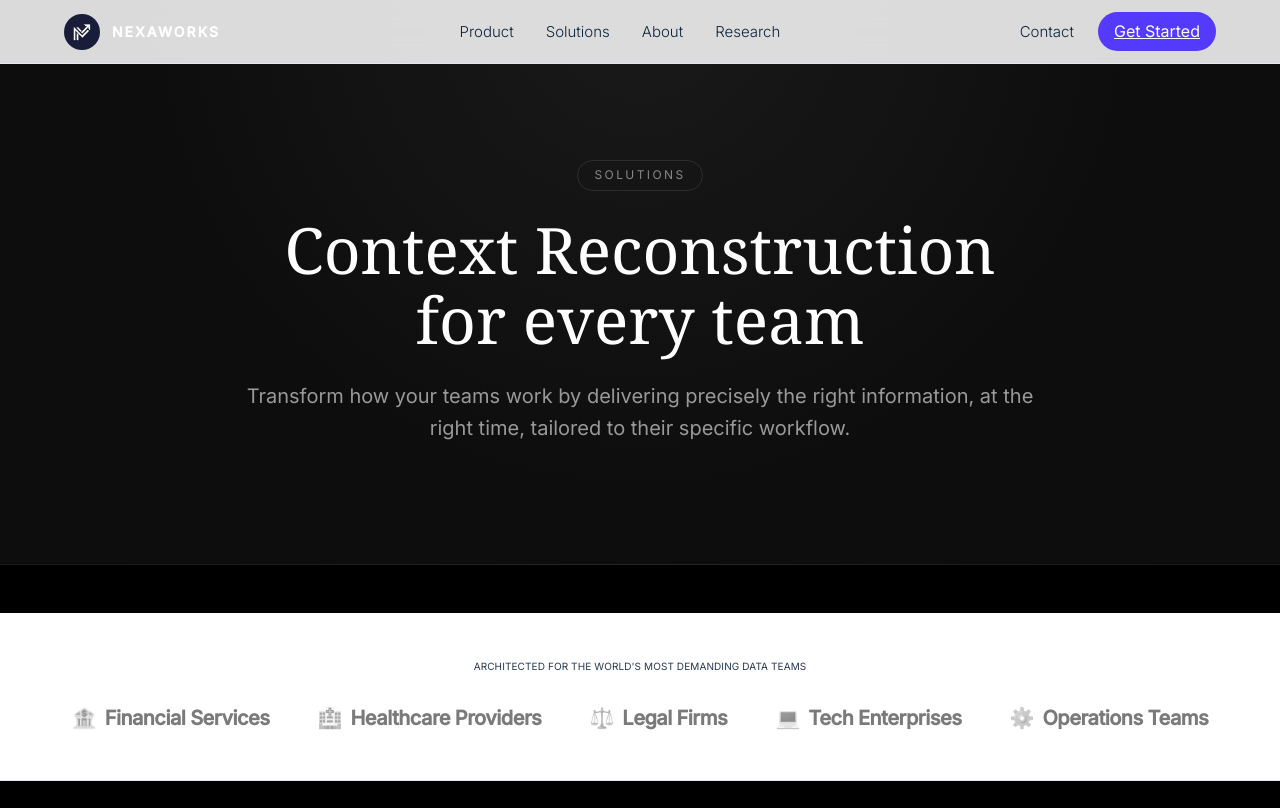
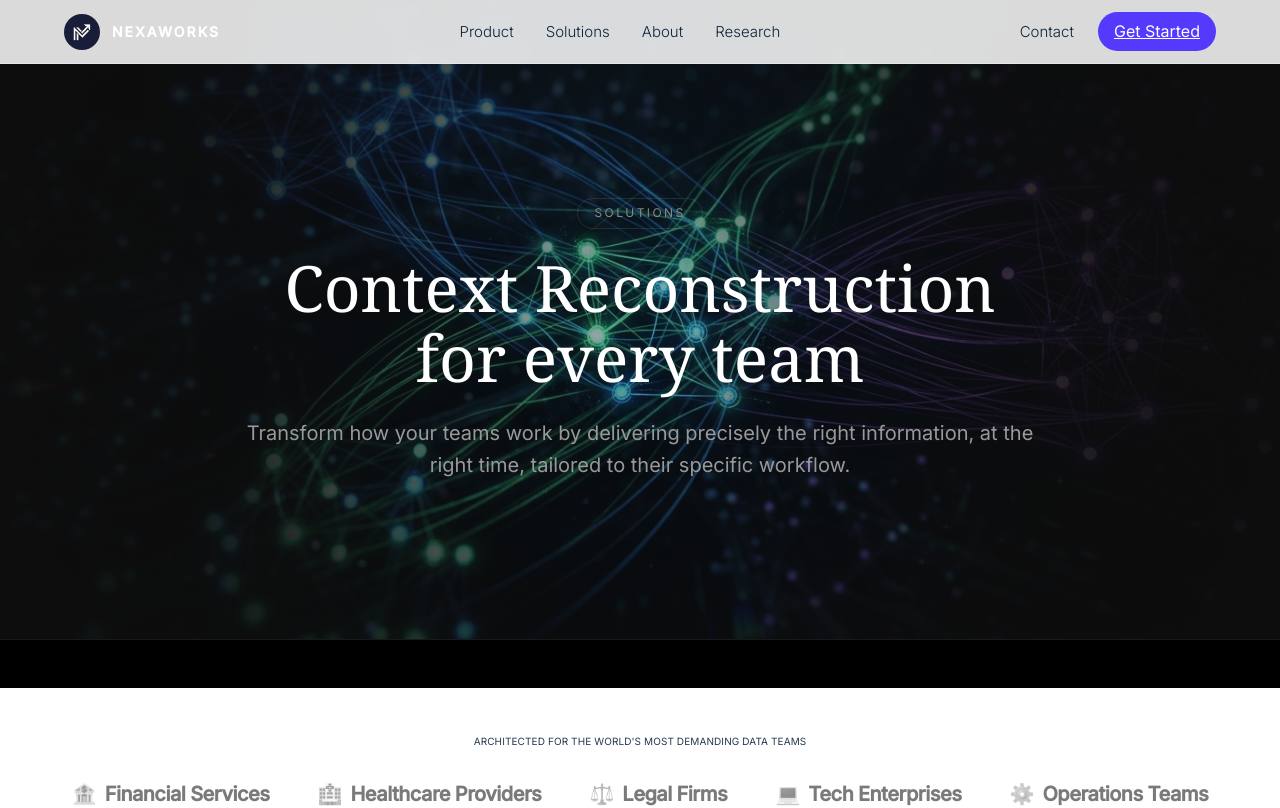
Before and after one commit to sahilghewari/NexaWorks-v4, a Next.js app: page /solutions in a window 1280 px wide. Shown: the top 808 px of the page. Built offline with nearby package versions, Linux system fonts and the light colour scheme.

Commit message:
feat: add creative abstract hero image to solutions page

```diff
--- a/src/app/solutions/page.css
+++ b/src/app/solutions/page.css
@@ -8,14 +8,34 @@
 /* Cinematic Hero specifically for Solutions */
 .solutions-hero {
   position: relative;
-  min-height: 60vh;
+  min-height: 80vh; /* Make it a bit taller to show off the image */
   display: flex;
   align-items: center;
   justify-content: center;
   text-align: center;
   padding: 160px 24px 120px;
-  background: radial-gradient(circle at center 0%, #1a1a1a 0%, #0d0d0d 60%);
+  background-color: #0d0d0d;
   border-bottom: 1px solid rgba(255,255,255,0.05);
+  overflow: hidden;
+}
+
+.solutions-hero-bg {
+  position: absolute;
+  top: 0;
+  left: 0;
+  width: 100%;
+  height: 100%;
+  z-index: 0;
+}
+
+.solutions-hero-overlay {
+  position: absolute;
+  top: 0;
+  left: 0;
+  width: 100%;
+  height: 100%;
+  background: radial-gradient(circle at center, rgba(13,13,13,0.3) 0%, rgba(13,13,13,0.9) 60%, rgba(13,13,13,1) 100%);
+  z-index: 1;
 }
 
 .solutions-hero-container {
--- a/src/app/solutions/page.tsx
+++ b/src/app/solutions/page.tsx
@@ -1,5 +1,6 @@
 import { Metadata } from 'next';
 import Link from 'next/link';
+import Image from 'next/image';
 import TrustSignals from '@/components/TrustSignals';
 import './page.css';
 import '../page.css'; // For footer CTA
@@ -13,6 +14,16 @@ export default function SolutionsPage() {
   return (
     <main className="solutions-page">
       <section className="solutions-hero">
+        <div className="solutions-hero-bg">
+          <Image
+            src="/solutions-hero.jpg"
+            alt="Glowing data nodes connecting across networks"
+            fill
+            priority
+            style={{ objectFit: 'cover' }}
+          />
+          <div className="solutions-hero-overlay"></div>
+        </div>
         <div className="solutions-hero-container">
           <span className="solutions-tag">SOLUTIONS</span>
           <h1 className="solutions-headline">Context Reconstruction for every team</h1>
```
Also changed, not shown: public/solutions-hero.jpg (added).
